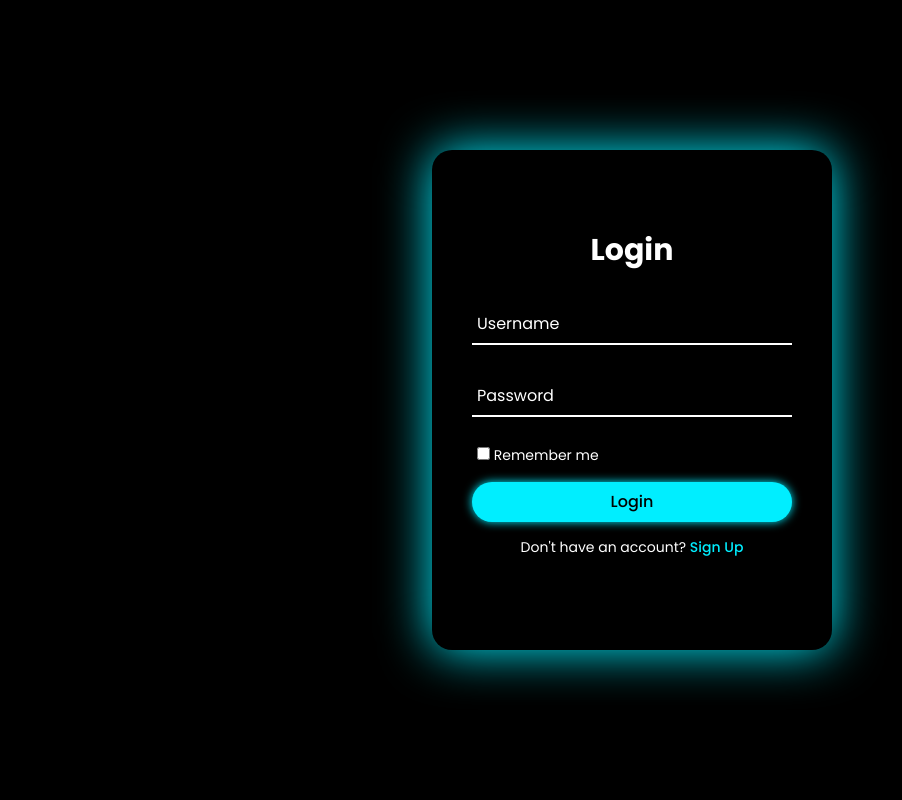
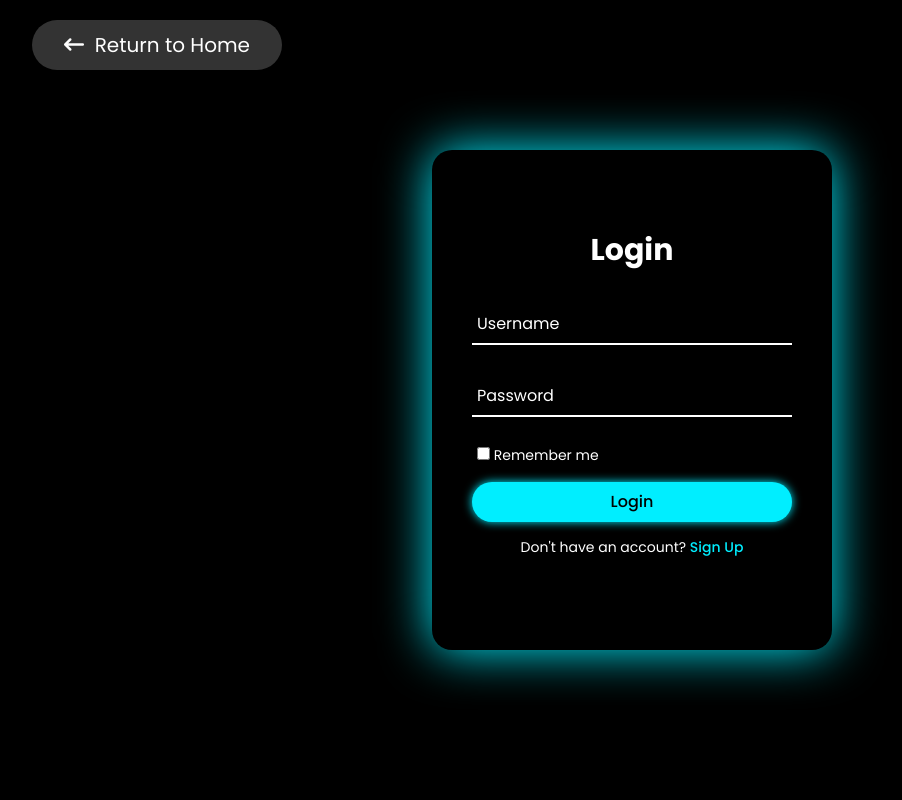
Before and after one commit to YadavAkhileshh/Alien-Invasion-Defense, a plain HTML site: page Login and Signup/index.html in a window 1280 px wide. Shown: the whole page, without its empty margins (8-910 px from the left). Drawn offline with Linux system fonts and the light colour scheme.

Commit message:
Return to home button added

```diff
--- a/Login and Signup/index.html
+++ b/Login and Signup/index.html
@@ -8,10 +8,36 @@
   <title> Login & Registration Form </title>
   <link rel="stylesheet" type="text/css" href="style.css">
   <link rel="icon" href="/favicon.png" type="image/png">
+  <link rel="stylesheet" href="https://cdnjs.cloudflare.com/ajax/libs/font-awesome/6.6.0/css/all.min.css">
 </head>
 
 <body>
-
+  <div class="home-nav">
+    <a href="/"><i class="fa-solid fa-arrow-left-long"></i>&nbsp; Return to Home</a>
+    <style>
+      .home-nav a{
+        text-decoration: none;
+        height: 50px;
+        width: 250px;
+        color: white;
+        font-size: 1.25rem;
+        position: absolute;
+        top: 20px;
+        left: 40px;
+        background-color: rgba(255,255,255,0.2);
+        display: flex;
+        justify-content: center;
+        align-items: center;
+        border-radius: 30px;
+        transition: all 0.4s ease;
+      }
+      .home-nav a:hover{
+        transform: scale(1.02);
+        background-color:#fff;
+        color: black;
+      }
+    </style>
+  </div>
   <div class="wrapper">
     <div class="form-wrapper sign-in">
       <form action="/" method = "post">
```
